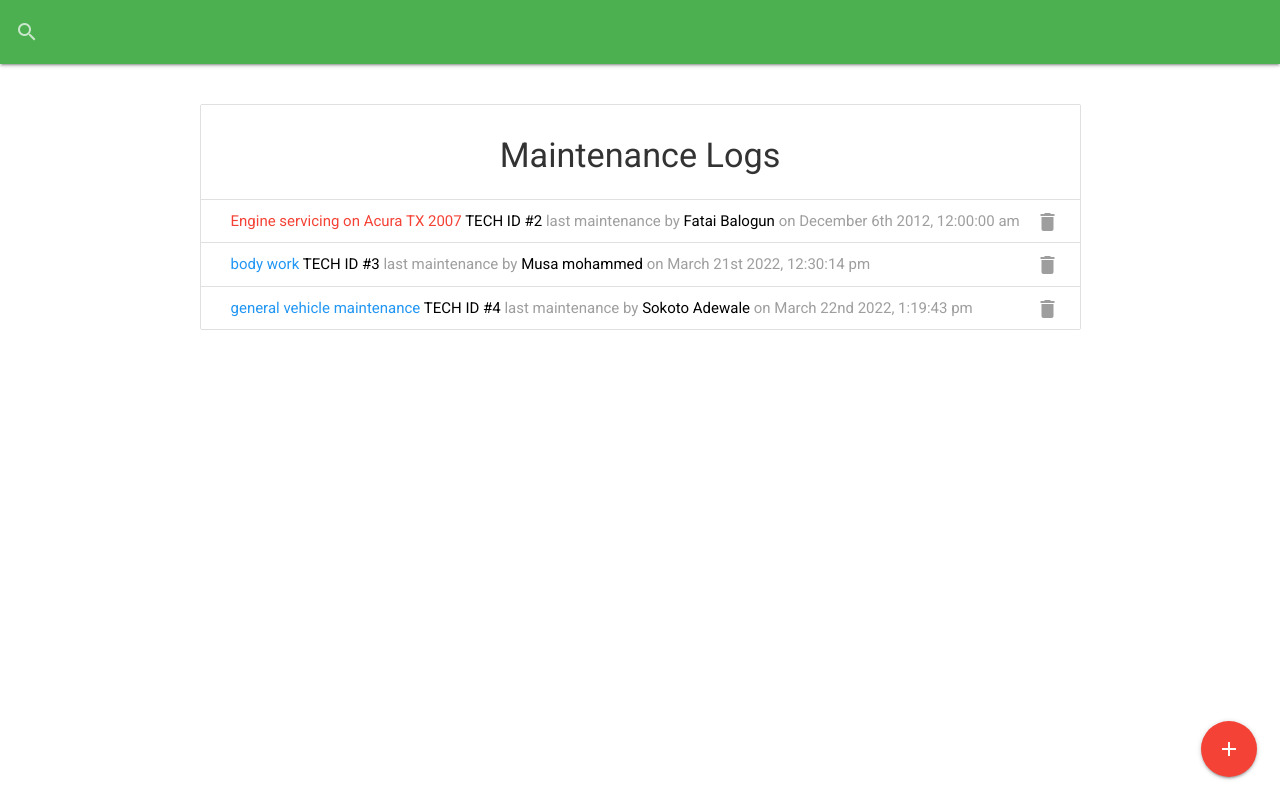
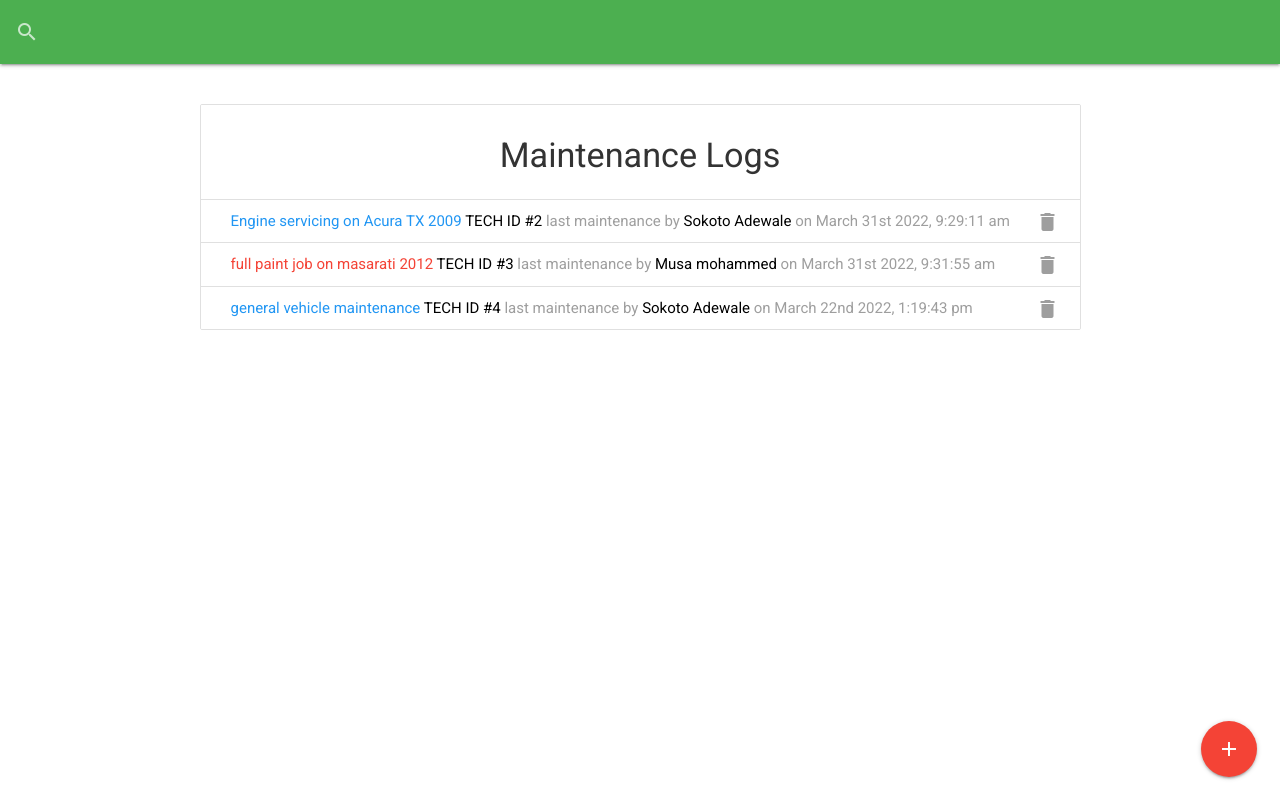
Before and after one commit to akinreposition/vehicle_maintenance, a React (Create React App) app in the folder client/: page /home in a window 1280 px wide. Built offline with nearby package versions, Linux system fonts and the light colour scheme; data requests are answered from the project's data file.

Commit message:
Edit & update log fixed

```diff
--- a/client/db.json
+++ b/client/db.json
@@ -2,17 +2,17 @@
   "logs": [
     {
       "id": 2,
-      "message": "Engine servicing on Acura TX 2007",
-      "attention": true,
-      "date": "12-06-2012",
-      "technician": "Fatai Balogun"
+      "message": "Engine servicing on Acura TX 2009",
+      "attention": false,
+      "technician": "Sokoto Adewale",
+      "date": "2022-03-31T09:29:11.056Z"
     },
     {
-      "attention": false,
-      "message": "body work",
+      "id": 3,
+      "message": "full paint job on masarati 2012",
+      "attention": true,
       "technician": "Musa mohammed",
-      "date": "2022-03-21T12:30:14.564Z",
-      "id": 3
+      "date": "2022-03-31T09:31:55.157Z"
     },
     {
       "attention": false,
--- a/client/src/components/logs/EditLogModal.js
+++ b/client/src/components/logs/EditLogModal.js
@@ -1,6 +1,6 @@
 import React, { useState, useEffect } from "react";
-import { connect } from 'react-redux';
-import PropTypes from 'prop-types';
+import { connect } from "react-redux";
+import PropTypes from "prop-types";
 import M from "materialize-css/dist/js/materialize.min.js";
 import { updateLog } from "../../actions/logAction";
 
@@ -10,7 +10,7 @@ const EditLogModal = ({ current, updateLog }) => {
   const [technician, setTechnician] = useState("");
 
   useEffect(() => {
-    if(current) {
+    if (current) {
       setMessage(current.message);
       setAttention(current.attention);
       setTechnician(current.technician);
@@ -22,8 +22,15 @@ const EditLogModal = ({ current, updateLog }) => {
     if (message === "" || technician === "") {
       M.toast({ html: "please enter a message and technician" });
     } else {
-      console.log(message, technician, attention);
-
+      const updatedCurrentLog = {
+        id: current.id,
+        message,
+        attention,
+        technician,
+        date: new Date(),
+      };
+      updateLog(updatedCurrentLog);
+      M.toast({ html: `Log updated by ${technician}` });
 
       setMessage("");
       setTechnician("");
@@ -43,9 +50,9 @@ const EditLogModal = ({ current, updateLog }) => {
               value={message}
               onChange={(e) => setMessage(e.target.value)}
             />
-            <label htmlFor="message" className="active">
+            {/* <label htmlFor="message" className="active">
               Log message
-            </label>
+            </label> */}
           </div>
         </div>
 
@@ -54,7 +61,7 @@ const EditLogModal = ({ current, updateLog }) => {
             <select
               name="technician"
               value={technician}
-              className="browser default"
+              className="browser-default"
               onChange={(e) => setTechnician(e.target.value)}
             >
               <option value="" disabled>
@@ -97,10 +104,10 @@ const EditLogModal = ({ current, updateLog }) => {
   );
 };
 
-EditLogModal.prototype ={
+EditLogModal.prototype = {
   current: PropTypes.object,
-  updateLog: PropTypes.func.isRequired
-}
+  updateLog: PropTypes.func.isRequired,
+};
 
 const modalStyle = {
   width: "75%",
@@ -108,8 +115,8 @@ const modalStyle = {
 };
 
 const mapStateToProps = (state) => ({
-  current: state.log.current
-})
+  current: state.log.current,
+});
 export default connect(mapStateToProps, {
-  updateLog
+  updateLog,
 })(EditLogModal);
```
Also changed, not shown: 2 other files (tests, documents, lock files or other folders).
